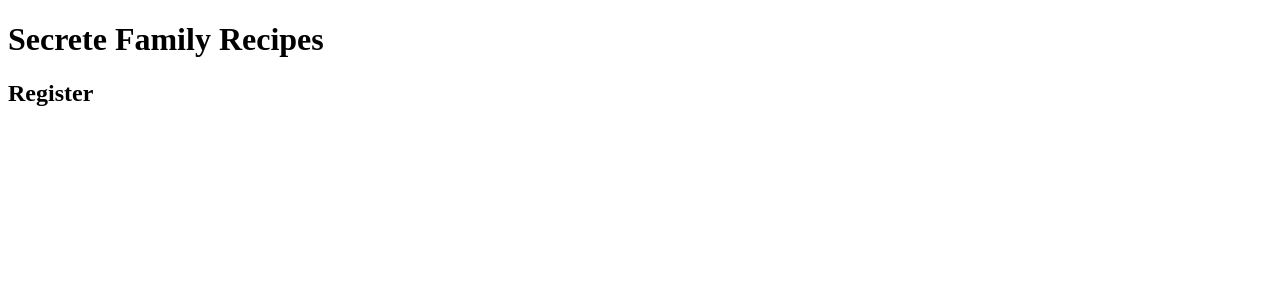
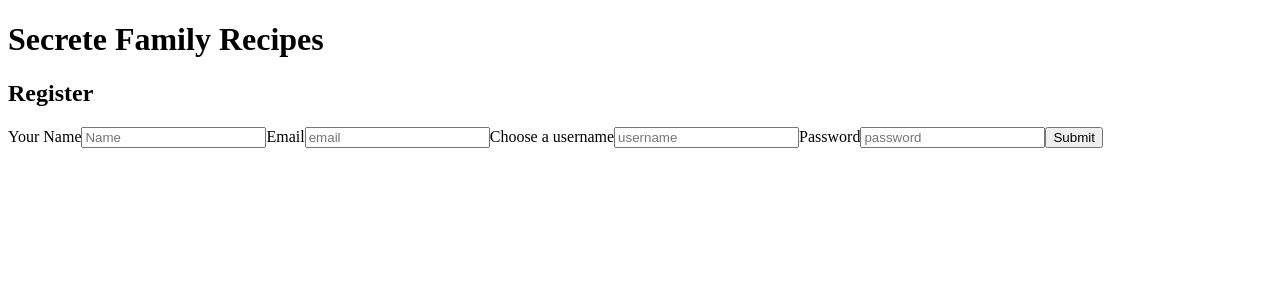
Before and after one commit to BW-secret-family-recipes-3/front-end, a React (Create React App) app in the folder secret-family-recipes/: page /user/register in a window 1280 px wide. Shown: the top 300 px of the page. Built offline with nearby package versions, Linux system fonts and the light colour scheme.

Commit message:
added fform and input JSX; set up onChange event handler

```diff
--- a/secret-family-recipes/package.json
+++ b/secret-family-recipes/package.json
@@ -13,7 +13,8 @@
     "react-router-dom": "^5.2.0",
     "react-scripts": "3.4.3",
     "redux": "^4.0.5",
-    "redux-thunk": "^2.3.0"
+    "redux-thunk": "^2.3.0",
+    "styled-components": "^5.2.0"
   },
   "scripts": {
     "start": "react-scripts start",
--- a/secret-family-recipes/src/components/Register.js
+++ b/secret-family-recipes/src/components/Register.js
@@ -21,10 +21,78 @@ function Register(props){
     const [formValues, setFormValues] = useState(initialFormValues)
     const [formErrors, setFormErrors] = useState(initialFormErrors)
 
+    const onChange = (event) => {
+        const {name, value} = event.target
+        setFormValues({...formValues, [name]: value})
+    }
+
     return(
         <div>
             <h2>Register</h2>
-           {/* Register form goes here*/}
+
+
+            <form>
+
+                <label>
+                    Your Name
+                    <input
+                        type='text'
+                        name='name'
+                        value={formValues.name}
+                        placeholder='Name'
+                        onChange={onChange}
+                        id='name-input'
+                    />
+                </label>
+
+                {/* {formErrors.name ? <p style={{color: 'red'}} id='name-error'>{formErrors.name}</p> : null} */}
+
+                <label>
+                    Email
+                    <input
+                        type='email'
+                        name='email'
+                        value={formValues.email}
+                        placeholder='email'
+                        onChange={onChange}
+                        id='email-input'
+                    />
+                </label>
+
+                {/* {formErrors.email ? <p style={{color: 'red'}} id='email-error'>{formErrors.email}</p> : null} */}
+
+                <label>
+                    Choose a username
+                    <input
+                        type='text'
+                        name='username'
+                        value={formValues.username}
+                        placeholder='username'
+                        onChange={onChange}
+                        id='username-input'
+                    />
+                </label>
+
+                <label>
+                    Password
+                    <input
+                        type='password'
+                        name='password'
+                        value={formValues.password}
+                        placeholder='password'
+                        onChange={onChange}
+                        id='password-input'
+                    />
+                </label>
+
+                {/* {formErrors.password ? <p style={{color: 'red'}} id='password-error'>{formErrors.password}</p> : null} */}
+
+                <button>Submit</button>
+
+                {/* { disabled ? <p style={{color: 'red'}} id='submit-error'>Some fields are missing or incomplete</p> : null} */}
+
+            </form>
+
         </div>
     );
 };
```
Also changed, not shown: 1 other file (tests, documents, lock files or other folders).
